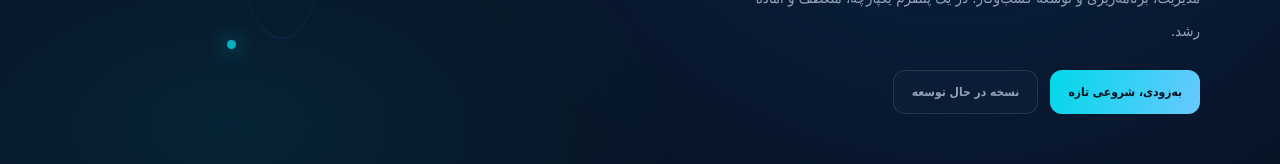
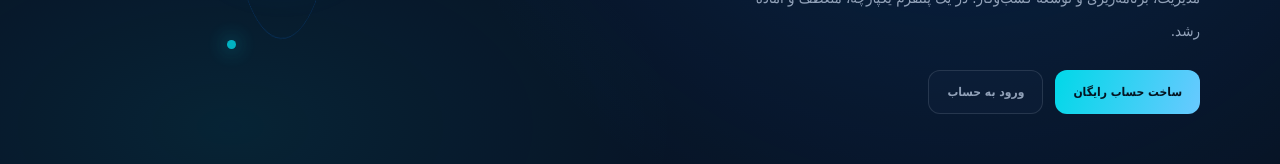
Before and after one commit to theslyapex/Kasbeman, a Next.js app in the folder apps/web/: page / in a window 1280 px wide. Shown: the part 465-629 px from the top of the page. Built offline with nearby package versions, Linux system fonts and the light colour scheme.

Commit message:
feat(web): link homepage to account signup and login

```diff
--- a/apps/web/src/app/page.tsx
+++ b/apps/web/src/app/page.tsx
@@ -37,8 +37,8 @@ export default function HomePage() {
           منعطف و آماده رشد.
         </p>
         <div className="hero-actions">
-          <span className="primary-action">به‌زودی، شروعی تازه</span>
-          <span className="secondary-action">نسخه در حال توسعه</span>
+          <Link className="primary-action" href="/signup">ساخت حساب رایگان</Link>
+          <Link className="secondary-action" href="/login">ورود به حساب</Link>
         </div>
         <div className="hero-orbit" aria-hidden="true">
           <div className="orbit orbit-one" />
```
